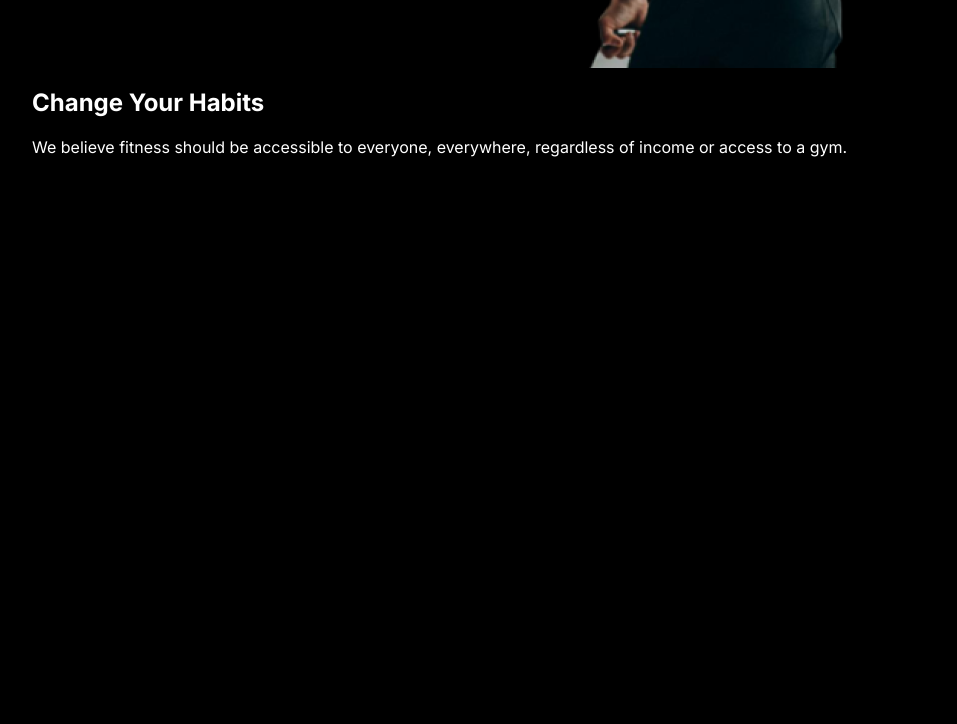
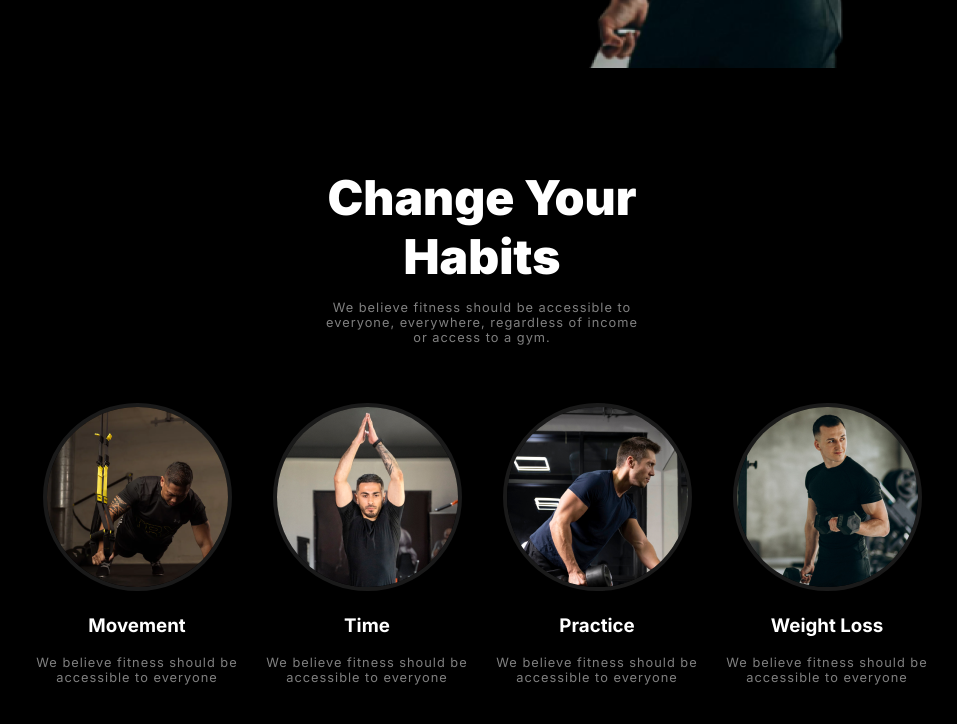
Before and after one commit to arman4hossain/B10A2-versatile-ui-main, a plain HTML site: page index.html in a window 1280 px wide. Shown: the part 618-1342 px from the top of the page, without its empty margins (158-1115 px from the left). Before the commit the page ends 812 px from the top, so only its background shows below. Drawn offline with Linux system fonts and the light colour scheme; a web font is replaced by a local one.

Commit message:
Added-habits-section

```diff
--- a/index.html
+++ b/index.html
@@ -53,9 +53,37 @@
         <section class="Habits-change">
             <div class="header-habits">
                 <h2>Change Your Habits</h2>
-                <p>We believe fitness should be accessible to everyone, everywhere, regardless of income or access to a gym.</p>
+                <p>We believe fitness should be accessible to everyone, everywhere, regardless of income or access to a
+                    gym.</p>
+            </div>
+            <div class="habits-list">
+                <div class="habits">
+                    <img src="images/image 3.png" alt="push-up">
+                    <h3>Movement</h3>
+                    <p>We believe fitness should be accessible to everyone</p>
+                </div>
+
+                <div class="habits">
+                    <img src="images/image 2.png" alt="push-up">
+                    <h3>Time</h3>
+                    <p>We believe fitness should be accessible to everyone</p>
+                </div>
+
+                <div class="habits">
+                    <img src="images/image 4.png" alt="push-up">
+                    <h3>Practice</h3>
+                    <p>We believe fitness should be accessible to everyone</p>
+                </div>
+
+                <div class="habits">
+                    <img src="images/image 5.png" alt="push-up">
+                    <h3>Weight Loss</h3>
+                    <p>We believe fitness should be accessible to everyone</p>
+                </div>
             </div>
         </section>
+
+
     </main>
     <footer></footer>
 
--- a/style.css
+++ b/style.css
@@ -13,6 +13,19 @@ body {
 
 body a {
     text-decoration: none;
+}
+
+main h2 {
+    font-size: 3rem;
+    font-weight: 900;
+    margin: 0px;
+}
+
+main p {
+    color: rgba(255, 255, 255, 0.497);
+    font-size: .8rem;
+    font-weight: 400;
+    margin: 0px;
 }
 
 /* Header Navbar */
@@ -168,6 +181,85 @@ body a {
 }
 
 /* Habits Change Section */
+
+.Habits-change {
+    margin: 100px 0px;
+}
+
 .header-habits {
+    margin: 0px 290px;
+    align-items: center;
+    text-align: center;
+}
 
+.Habits-change h2 {
+    font-size: 3rem;
+    font-weight: 900;
+    margin-bottom: 14px;
 }
+
+.Habits-change p {
+    letter-spacing: 1px;
+    margin-bottom: 58px;
+}
+
+.habits-list {
+    display: flex;
+    justify-content: space-around;
+    gap: 20px;
+    text-align: center;
+}
+
+.habits img {
+    border: 4px solid rgba(255, 255, 255, 0.1);
+    border-radius: 100px;
+}
+
+/* Running Section */
+
+.running {
+    margin: 0px;
+    display: flex;
+    justify-content: space-between;
+    padding: 30px 32px;
+    padding-left: 54px;
+    background-color: rgb(34, 34, 34);
+    border-radius: 18px;
+}
+
+.running-text {
+    width: 445px;
+}
+
+.running-text h2 {
+    margin-bottom: 14px;
+}
+
+
+.running-text p {
+    letter-spacing: 0.5px;
+    line-height: 24px ;
+}
+
+.running-text a {
+    margin-top: 34px;
+    display: inline-block;
+    font-size: 1rem;
+    font-weight: 600;
+    background: #E6533C;
+    color: white;
+    padding: 16px 70px;
+    border-radius: 42px;
+}
+
+.running-image {
+    width: 366px;
+    height: 312px;
+    overflow: hidden;
+    position: relative;
+    border-radius: 18px;
+}
+
+.running-image img {
+    transform: translate(-48%, -25%) scale(.75);
+}
```
